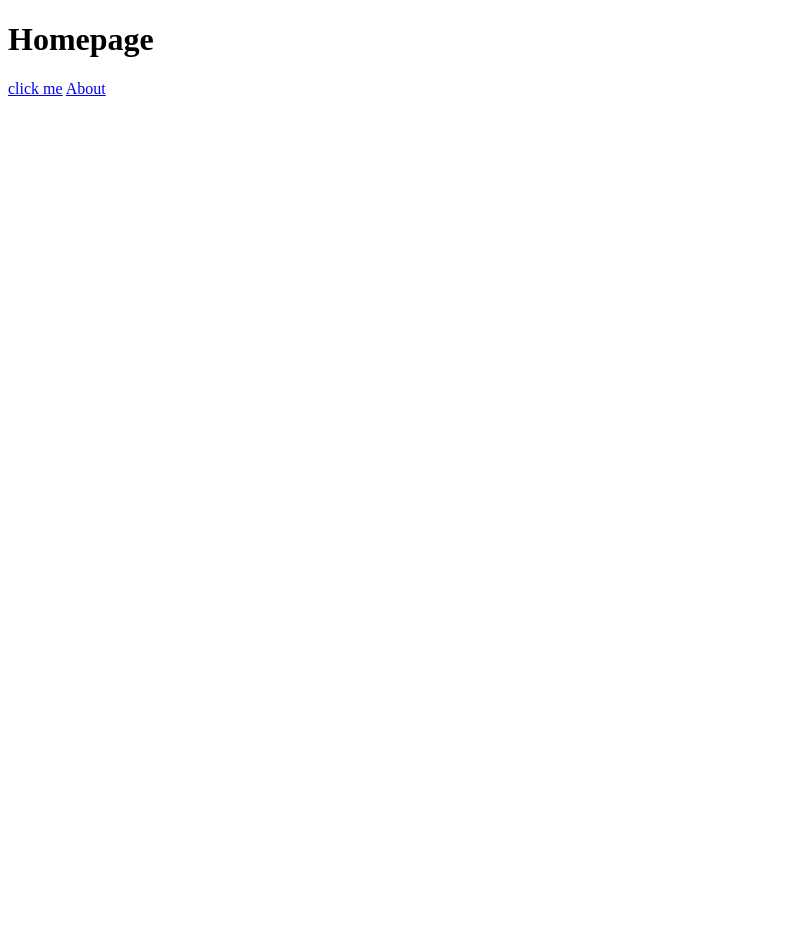
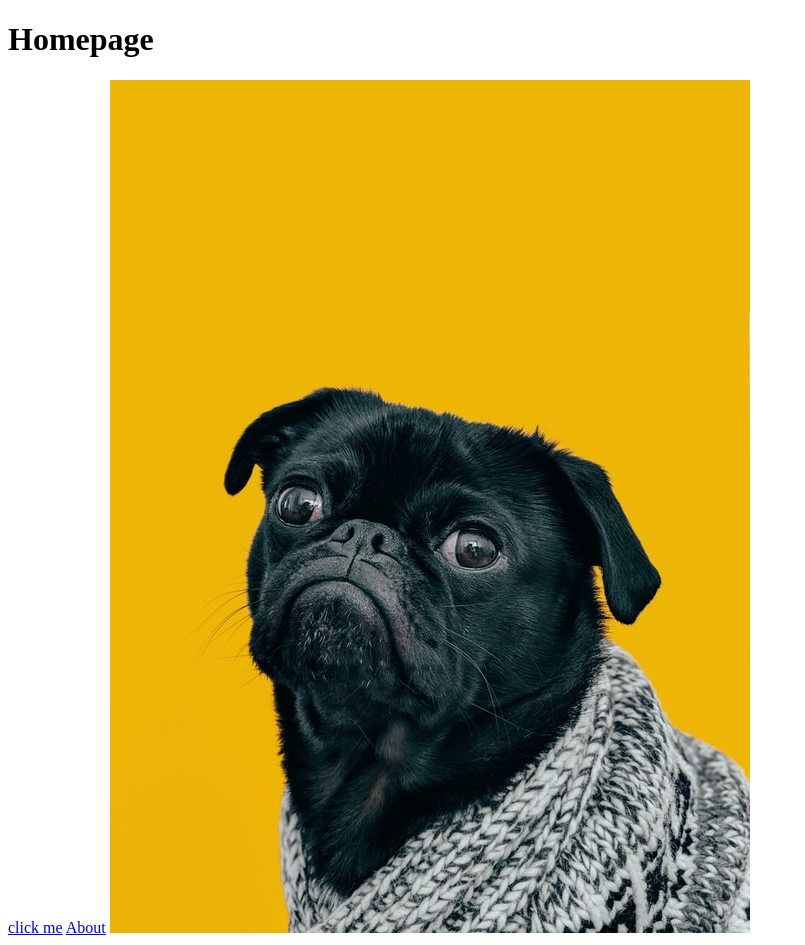
Before and after one commit to phuntsok/odin-links-and-images, a plain HTML site: page index.html in a window 1280 px wide. Shown: the whole page, without its empty margins (0-805 px from the left). Before the commit the page ends 800 px from the top, so only its background shows below. Drawn offline with Linux system fonts and the light colour scheme.

Commit message:
Add dog.img link

```diff
--- a/index.html
+++ b/index.html
@@ -11,5 +11,7 @@
     <a href="https://www.theodinproject.com/about">click me</a>
 
     <a href="./pages/about.html">About</a>
+
+    <img src="./images/dog.jpg">
 </body>
 </html>
```
